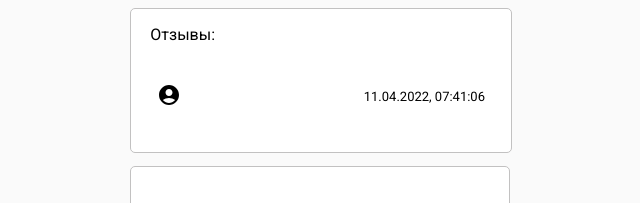
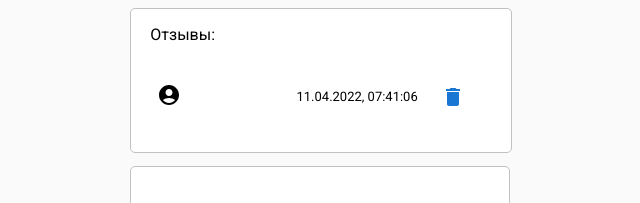
Before and after one commit to jeronwen/home-work-1, a React (Create React App) app: page / in a window 1280 px wide. Both pictures are taken after a click on the button "ОТПРАВИТЬ". Shown: the top 203 px of the page, without its empty margins (320-960 px from the left). Built offline with nearby package versions, Linux system fonts and the light colour scheme; a web font is replaced by a local one.

Commit message:
Выполнил полностью дз № 5.

```diff
--- a/src/tutorial-5/App.js
+++ b/src/tutorial-5/App.js
@@ -6,27 +6,34 @@ import FeedBack from "./components/Feedback";
 
 export default function App() {
   const [comments, setComments] = React.useState([]);
-  //{
-  //  fullName: "Bad Guy",
-  //  email: "vasya@mail.ru",
-  //  createdAt: "Thu Oct 14 2021 13:41:01",
-  //  text: "Anata no ken wa ka to onaji kurai tsuyoidesu",
-  //},
+  const listReviewRef = React.useRef();
+
+  React.useEffect(() => {
+    const localComments = localStorage.getItem("comments")
+      ? JSON.parse(localStorage.getItem("comments"))
+      : [];
+    setComments(localComments);
+  }, [ListReviews]);
+
+  React.useEffect(() => {
+    localStorage.setItem("comments", JSON.stringify(comments));
+  }, [comments]);
+
   const sendComment = (fullName, email, text) => {
     let createdAt = `${new Date().toLocaleString("ru")}`;
     let newArr = { fullName, email, createdAt, text };
     setComments([...comments, newArr]);
-
-    /// console.log(comments);
   };
 
-  React.useEffect(() => {
-    localStorage.setItem("comments", JSON.stringify(comments));
-    console.log(comments);
-  }, [comments]);
+  const deleteComment = (indexList) => {
+    const newArr = comments.filter(
+      (comment, indexComment) => indexList !== indexComment
+    );
+    setComments(newArr);
+  };
   return (
     <div>
-      <ListReviews dataComments={comments} />
+      <ListReviews dataComments={comments} onDelteComment={deleteComment} />
       <FeedBack sendComment={sendComment} />
     </div>
   );
--- a/src/tutorial-5/components/List/List.module.scss
+++ b/src/tutorial-5/components/List/List.module.scss
@@ -14,5 +14,8 @@
     p {
       font-size: small;
     }
+    button {
+      margin-left: 1%;
+    }
   }
 }
--- a/src/tutorial-5/components/List/index.jsx
+++ b/src/tutorial-5/components/List/index.jsx
@@ -6,26 +6,14 @@ import ListItemAvatar from "@mui/material/ListItemAvatar";
 import AccountCircleIcon from "@mui/icons-material/AccountCircle";
 import Typography from "@mui/material/Typography";
 import styles from "./List.module.scss";
+import IconButton from "@mui/material/Button";
+import DeleteIcon from "@mui/icons-material/Delete";
 
-const ListReviews = ({ dataComments }) => {
-  const [commentsLocal, setCommentLocal] = React.useState([]);
-
-  React.useEffect(() => {
-    setCommentLocal(
-      localStorage.getItem("comments")
-        ? JSON.parse(localStorage.getItem("comments"))
-        : []
-    );
-  }, []);
-
-  const CommentsList = () => {
-    let data = [];
-    if (!dataComments.length) {
-      data = commentsLocal;
-    } else {
-      data = dataComments;
-    }
-    return data.map((comment) => (
+const ListReviews = ({ dataComments, onDelteComment }) => {
+  return (
+    <div className={styles.wrapper}>
+      <p>Отзывы:</p>
+      {dataComments.map((comment, index) => (
         <div key={comment.createdAt} className={styles.List}>
           <List
             sx={{ width: "100%", maxWidth: 360, bgcolor: "background.paper" }}
@@ -49,15 +37,16 @@ const ListReviews = ({ dataComments }) => {
                 }
               />
               <p>{comment.createdAt}</p>
+              <IconButton
+                id={comment.createdAt}
+                onClick={() => onDelteComment(index)}
+              >
+                <DeleteIcon />
+              </IconButton>
             </ListItem>
           </List>
         </div>
-    ));
-  };
-  return (
-    <div className={styles.wrapper}>
-      <p>Отзывы:</p>
-      {CommentsList()}
+      ))}
     </div>
   );
 };
```
Also changed, not shown: src/reportWebVitals.js (deleted, +0 -13 lines), src/tutorial-3/App.js (+31 -41 lines). Lines whose indentation alone changed are shown as unchanged.
